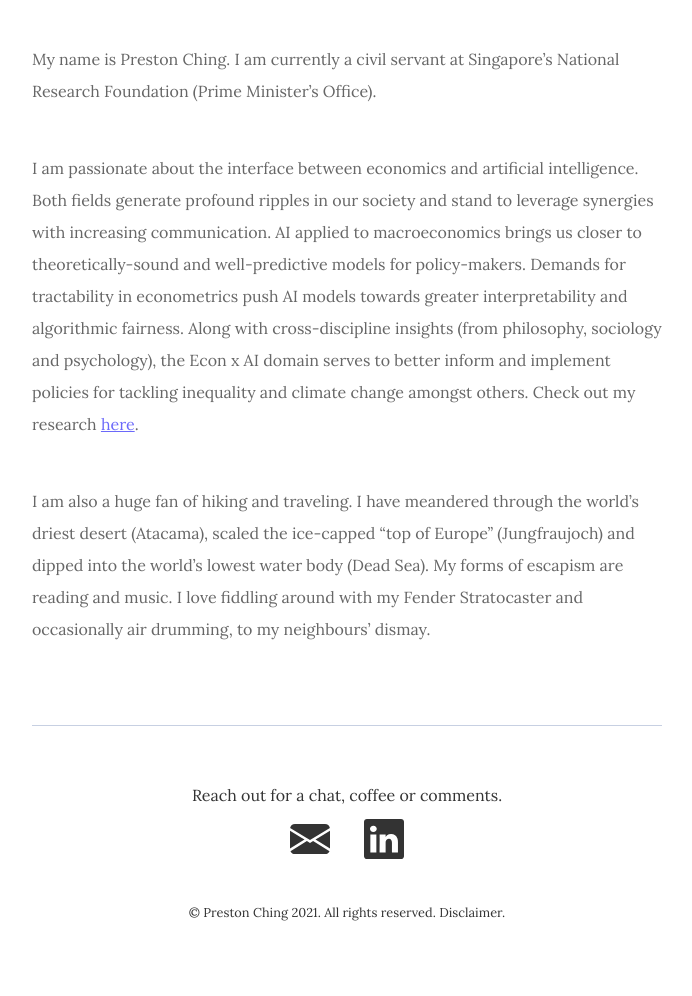
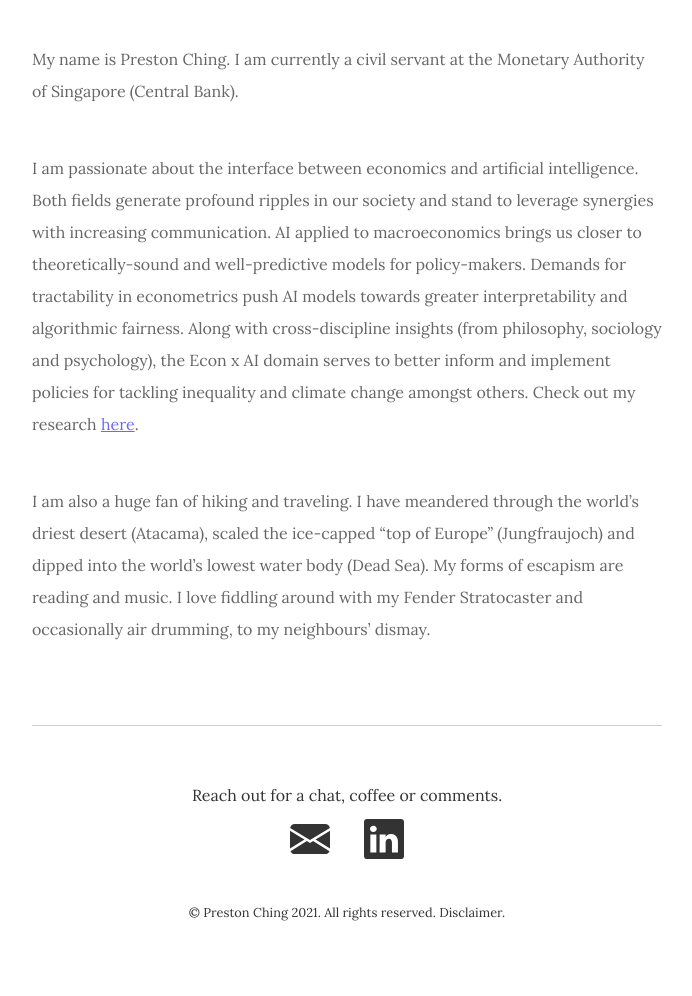
Before and after one commit to PrestonChing/prestonching.github.io, a Jekyll site: the page built from _pages/about.md, in a window 1280 px wide. Shown: the part 687-1683 px from the top of the page, without its empty margins (293-985 px from the left). Built offline with Jekyll 4.4.1, drawn with Linux system fonts in a browser that asks for light colours.

Commit message:
update MAS

```diff
--- a/_pages/about.md
+++ b/_pages/about.md
@@ -5,7 +5,7 @@
 image: '/assets/img/About_Me.jpg'
 ---
 
-My name is Preston Ching. I am currently a civil servant at Singapore's National Research Foundation (Prime Minister's Office).
+My name is Preston Ching. I am currently a civil servant at the Monetary Authority of Singapore (Central Bank).
 
 I am passionate about the interface between economics and artificial intelligence. Both fields generate profound ripples in our society and stand to leverage synergies with increasing communication. AI applied to macroeconomics brings us closer to theoretically-sound and well-predictive models for policy-makers. Demands for tractability in econometrics push AI models towards greater interpretability and algorithmic fairness. Along with cross-discipline insights (from philosophy, sociology and psychology), the Econ x AI domain serves to better inform and implement policies for tackling inequality and climate change amongst others. Check out my research <a href="{{site.baseurl}}/cv/">here</a>.
 
```
